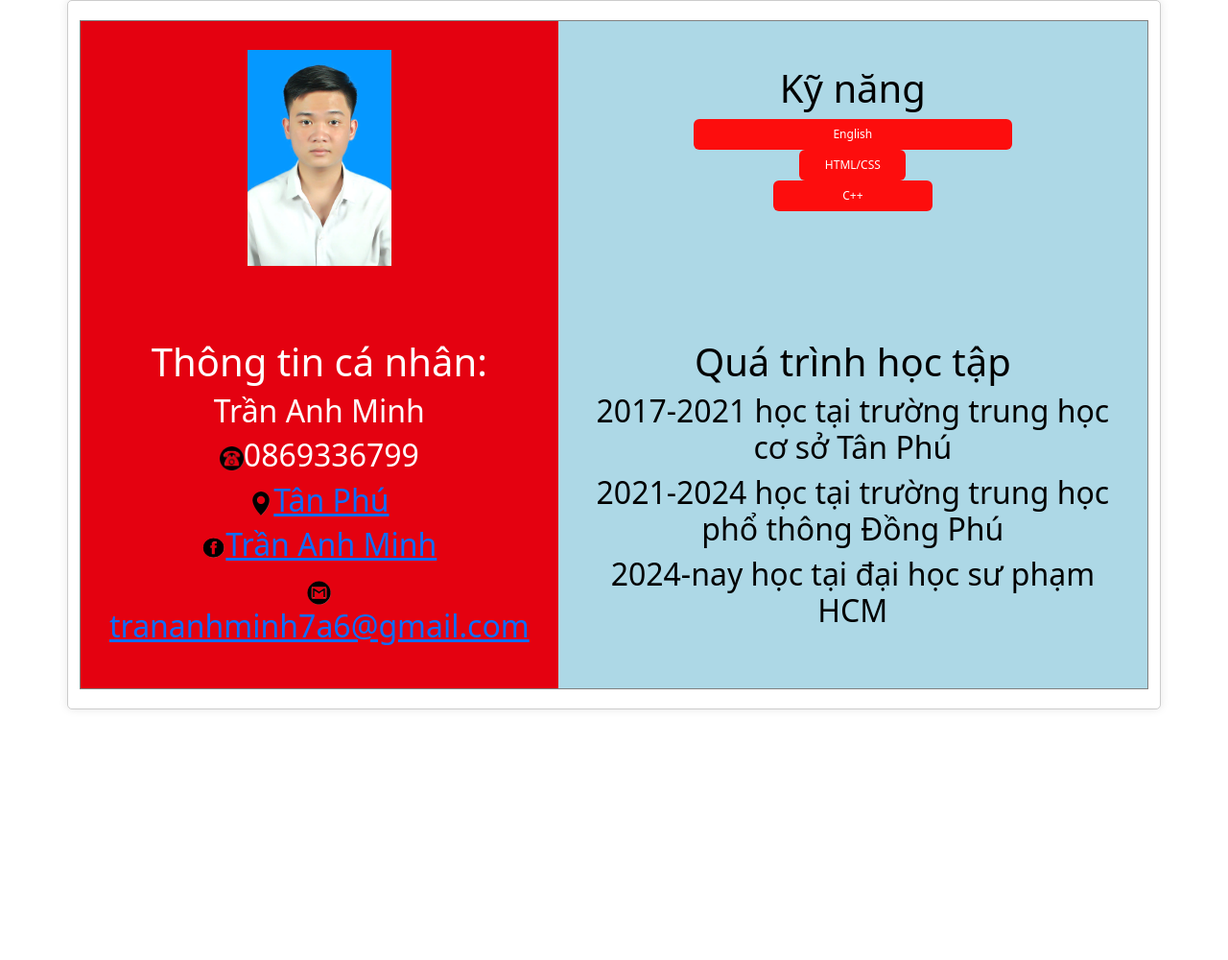
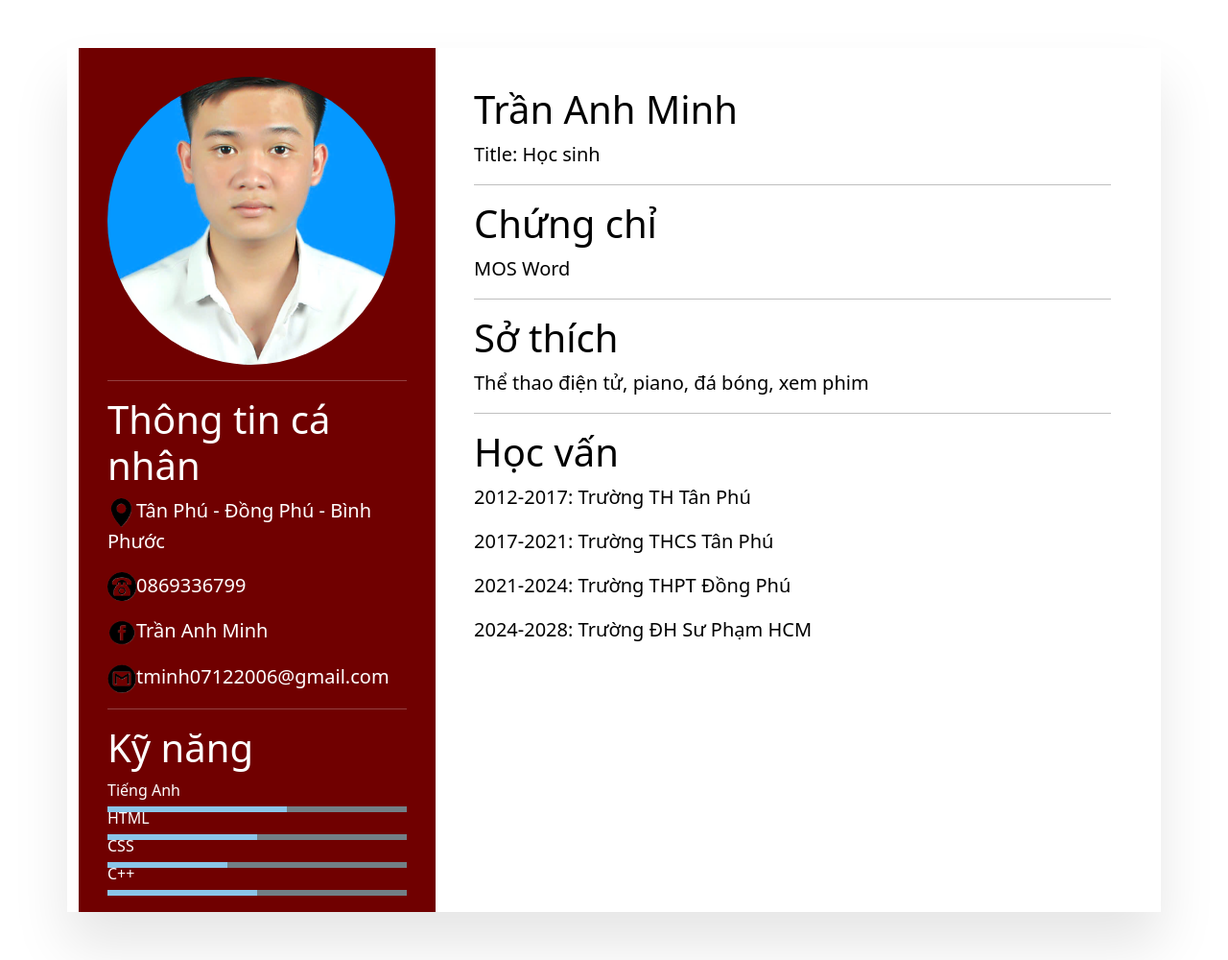
Before and after one commit to 112x12x1/mycv, a plain HTML site: page index.html in a window 1280 px wide. Shown: the whole page at 96% size. Before the commit the page ends 800 px from the top, so only its background shows below. Drawn offline with nearby package versions, Linux system fonts and the light colour scheme.

Commit message:
change html

```diff
--- a/css/main.css
+++ b/css/main.css
@@ -1,43 +1,53 @@
 .container{
-    margin: auto;
+    position: relative;
+    width:100%;
+    max-width:1000px;
+    min-height:900px;
     background: white;
-    padding: 20px;
-    border: 1px solid #ccc;
-    box-shadow: 0 0 10px rgba(0, 0, 0, 0.1);
-    border-radius: 5px;
-    width: auto;
+    margin:50px;
+    display:grid;
+    grid-template-columns: 1fr 2fr;
+    box-shadow:0 35px 55px rgba(0,0,0,0.1);
+}
+.left{
+    position: relative;
+    background: #700000;
+    padding:30px;
+    color: white;
+}
+.right{
+    position: relative;
+    background: white;
+    padding:40px;
+    color: black;
 }
 .img1{
-    width: 150px;
-    height= 250px;
+    display: flex;
+    width:300px;
+    height:300px;
+    border-radius: 50%;
+    object-fit:cover;
+    justify-content: center;
 }
 .img2{
-    witdth: 200px;
-    height: 120px;
+    width:30px;
+    height:30px;
 }
-.cot1{
-    margin: auto;
-    background-color: rgb(228, 1, 16);
-    color:  white;
+.percent1{
+    position:relative;
+    width:100%;
+    height:6px;
+    background: #727f86;
+    display:block;
+    margin-top: 5px;
 }
-.cot2{
-    margin: auto;
-    background-color: lightblue;
-    color: black;
+.percent2{
+    position: absolute;
+    top:0;
+    left:0;
+    height:100%;
+    background: #90d6ffce;
 }
-.progress-bar {
-    --bs-progress-height: 2rem;
-    --bs-progress-font-size: 0.75rem;
-    --bs-progress-bg: var(--bs-secondary-bg);
-    --bs-progress-border-radius: var(--bs-border-radius);
-    --bs-progress-box-shadow: var(--bs-box-shadow-inset);
-    --bs-progress-bar-color: #fff;
-    --bs-progress-bar-bg: #fd0d0d;
-    --bs-progress-bar-transition: width 0.6s ease;
-    display: flex;
-    height: var(--bs-progress-height);
-    overflow: hidden;
-    font-size: var(--bs-progress-font-size);
-    background-color: var(--bs-progress-bg);
-    border-radius: var(--bs-progress-border-radius);
+p {
+    font-size: 20px;
 }
--- a/index.html
+++ b/index.html
@@ -10,36 +10,57 @@
     </head>
     <body>
         <div class="container">
-          <table border="1" width="100%" >
-            <tr>
-              <td width="40%" valign="top" align="center" style="padding: 30px;" class="cot1">
+          <div class="left">
+            <div>
               <img src="img/3f340a64789edfc0868f (1).jpg" class="img1">
-              </td>
-              <td width="60%" valign="top" align="center" style="padding: 30px" class="cot2">
-                <p><h1>Kỹ năng</h1>
-                    <div class="progress-bar" style="width: 60%;"> English</div>
-                    <div class="progress-bar" style="width: 20%;"> HTML/CSS</div>
-                    <div class="progress-bar" style="width: 30%;"> C++</div></p>
-              </td>
-            </tr>
-            <tr>
-                <td width="40%" valign="top" align="center" style="padding: 30px;" class="cot1">
-                    <p><h1>Thông tin cá nhân:</h1>
-                    <h2>Trần Anh Minh</h2>
-                    <h2><img src="img/phone.png"  width="25" height="25">0869336799</h2>
-                    <h2><img src="img/location.png"  width="25" height="25"><a href="https://vi.wikipedia.org/wiki/T%C3%A2n_Ph%C3%BA_(qu%E1%BA%ADn)">Tân Phú</a></h2>
-                    <h2><img src="img/fb.png"  width="25" height="25"><a href="https://www.facebook.com/profile.php?id=100088071130842&locale=vi_VN">Trần Anh Minh</a></h2>
-                    <h2><img src="img/gmail.png" width="25" height="25"><a href="mailto:trananhminh7a6@gmail.com">trananhminh7a6@gmail.com</h2>
-                    </p>
-                </td>
-                <td width="60%" valign="top" align="center" style="padding: 30px" class="cot2">
-                    <p><h1>Quá trình học tập</h1>
-                        <h2>2017-2021 học tại trường trung học cơ sở Tân Phú</h2>
-                        <h2>2021-2024 học tại trường trung học phổ thông Đồng Phú</h2>
-                        <h2>2024-nay học tại đại học sư phạm HCM</h2></p>
-                </td>
-            </tr>
-          </table>
+            </div>
+            <hr  width="100%" align="center">
+            <div>
+              <h1>Thông tin cá nhân</h1>
+              <p><img src="img/location.png" class="img2"><span>Tân Phú - Đồng Phú - Bình Phước</span></p>
+              <p><img src="img/phone.png" class="img2"><span>0869336799</span></p>
+              <p><img src="img/fb.png" class="img2"><span>Trần Anh Minh</span></p>
+              <p><img src="img/gmail.png" class="img2"><span>tminh07122006@gmail.com</span></p>
+            </div>
+            <hr  width="100%" align="center">
+            <div>
+              <h1>Kỹ năng</h1>
+              <span>Tiếng Anh</span>
+               <span class="percent1">
+                  <div class="percent2" style="width:60%;;"></div>
+              <span>HTML</span>
+               <span class="percent1">
+                  <div class="percent2" style="width:50%;;"></div>
+              <span>CSS</span>
+               <span class="percent1">
+                  <div class="percent2" style="width:40%;;"></div>
+              <span>C++</span>
+               <span class="percent1">
+                  <div class="percent2" style="width:50%;;"></div>
+            </div>
+          </div>
+          <div class="right">
+            <div>
+              <h1>Trần Anh Minh</h1>
+              <p>Title: Học sinh</p>
+            </div>
+            <hr  width="100%" align="center">
+            <div> <h1>Chứng chỉ</h1>
+            <p>MOS Word</p></div>
+            <hr  width="100%" align="center">
+            <div>
+              <h1>Sở thích</h1>
+              <p>Thể thao điện tử, piano, đá bóng, xem phim</p>
+            </div>
+            <hr  width="100%" align="center">
+            <div>
+              <h1>Học vấn</h1>
+              <p>2012-2017: Trường TH Tân Phú</p>
+              <p>2017-2021: Trường THCS Tân Phú</p>
+              <p>2021-2024: Trường THPT Đồng Phú</p>
+              <p>2024-2028: Trường ĐH Sư Phạm HCM</p>
+            </div>
+          </div>
         </div>
     </body>
 </html>
```
